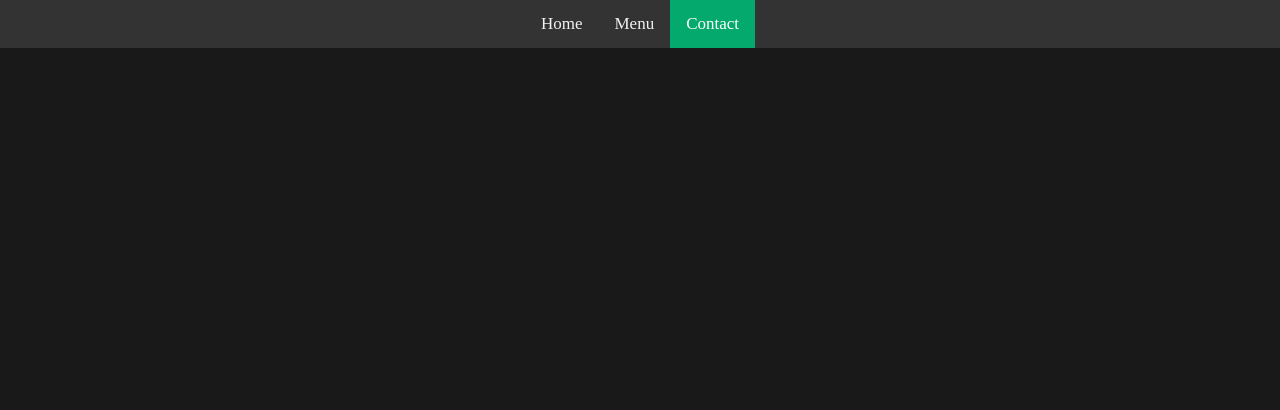
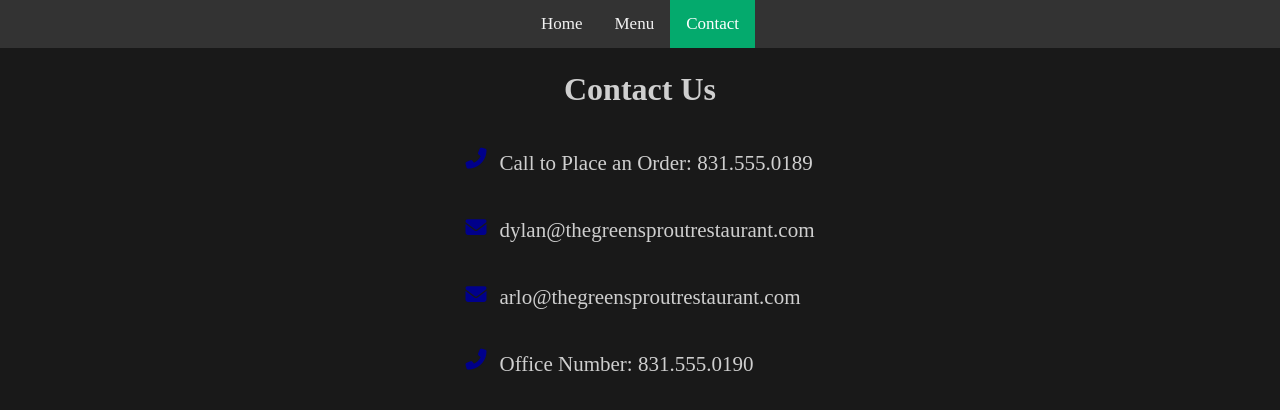
Before and after one commit to cyhyraethz/restaurant-page, a website built with webpack: page dist/index.html in a window 1280 px wide. Both pictures are taken after a click on the link "Contact". Built offline with nearby package versions, Linux system fonts and the light colour scheme.

Commit message:
Add fake information to contact tab

```diff
--- a/src/contact-tab.js
+++ b/src/contact-tab.js
@@ -2,4 +2,72 @@ import { selectNavItem } from './helper.js';
 
 export default function loadContactTab() {
   selectNavItem('contact');
+
+  const content = document.getElementById('content');
+
+  const contactName = document.createElement('h1');
+
+  const contactContainer = document.createElement('div');
+
+  const orderPhoneContainer = document.createElement('div');
+  const orderPhoneText = document.createElement('p');
+  const orderPhoneIcon = document.createElement('i');
+
+  const officePhoneContainer = document.createElement('div');
+  const officePhoneText = document.createElement('p');
+  const officePhoneIcon = document.createElement('i');
+
+  const arloMailContainer = document.createElement('div');
+  const arloMailText = document.createElement('p');
+  const arloMailIcon = document.createElement('i');
+
+  const dylanMailContainer = document.createElement('div');
+  const dylanMailText = document.createElement('p');
+  const dylanMailIcon = document.createElement('i');
+
+  contactName.id = 'contactName';
+  contactName.innerText = 'Contact Us';
+  contactName.className = 'centered';
+
+  contactContainer.className = 'contactContainer';
+
+  orderPhoneContainer.className = 'contactItemContainer';
+  orderPhoneIcon.className = 'fas fa-phone-alt';
+  orderPhoneIcon.setAttribute('aria-hidden', 'true');
+  orderPhoneText.innerText = 'Call to Place an Order: 831.555.0189';
+
+  dylanMailContainer.className = 'contactItemContainer';
+  dylanMailIcon.className = 'fas fa-envelope';
+  dylanMailIcon.setAttribute('aria-hidden', 'true');
+  dylanMailText.innerText = 'dylan@thegreensproutrestaurant.com';
+
+  arloMailContainer.className = 'contactItemContainer';
+  arloMailIcon.className = 'fas fa-envelope';
+  arloMailIcon.setAttribute('aria-hidden', 'true');
+  arloMailText.innerText = 'arlo@thegreensproutrestaurant.com';
+
+  officePhoneContainer.className = 'contactItemContainer';
+  officePhoneIcon.className = 'fas fa-phone-alt';
+  officePhoneIcon.setAttribute('aria-hidden', 'true');
+  officePhoneText.innerText = 'Office Number: 831.555.0190';
+
+  content.appendChild(contactName);
+
+  content.appendChild(contactContainer);
+
+  contactContainer.appendChild(orderPhoneContainer);
+  orderPhoneContainer.appendChild(orderPhoneIcon);
+  orderPhoneContainer.appendChild(orderPhoneText);
+
+  contactContainer.appendChild(dylanMailContainer);
+  dylanMailContainer.appendChild(dylanMailIcon);
+  dylanMailContainer.appendChild(dylanMailText);
+
+  contactContainer.appendChild(arloMailContainer);
+  arloMailContainer.appendChild(arloMailIcon);
+  arloMailContainer.appendChild(arloMailText);
+
+  contactContainer.appendChild(officePhoneContainer);
+  officePhoneContainer.appendChild(officePhoneIcon);
+  officePhoneContainer.appendChild(officePhoneText);
 }
--- a/src/style.css
+++ b/src/style.css
@@ -133,3 +133,35 @@ body {
 .menuTextContainer {
   max-width: 360px;
 }
+
+.contactContainer {
+  display: flex;
+  width: max-content;
+  flex-direction: column;
+  justify-content: center;
+}
+
+.contactItemContainer {
+  display: flex;
+  gap: 0px 13px;
+  font-size: 21px;
+  flex-direction: row;
+  justify-content: flex-start;
+}
+
+.contactItemContainer i {
+  color: darkblue;
+}
+
+.contactItemContainer i.fa-phone-alt {
+  margin: 18px 0;
+}
+
+.contactItemContainer i.fa-envelope {
+  margin: 20px 0;
+}
+
+.contactItemContainer i:hover {
+  cursor: pointer;
+  color: blue;
+}
```
